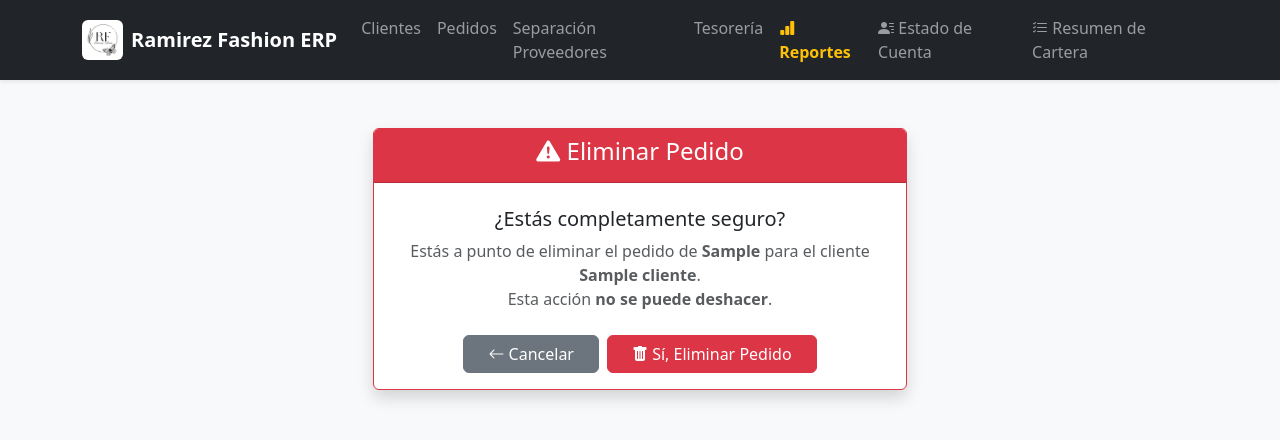
After one commit to ricardona824-tech/ramirez-fashion-erp, a Django app: page /clientes/pedidos/eliminar/00000000-0000-0000-0000-000000000001/ in a window 1280 px wide. The commit adds this page. Shown: the top 440 px of the page. Run offline with Django 5.2, Linux system fonts and the light colour scheme; tables that the repository leaves empty hold one stand-in row (values such as "Sample post").

Commit message:
Agregada funcionalidad y pantalla de confirmación para eliminar pedidos

```diff
--- a/clientes/urls.py
+++ b/clientes/urls.py
@@ -19,4 +19,5 @@ urlpatterns = [
     path('pedidos/cancelar/<uuid:pk>/', views.cancelar_venta, name='cancelar_venta'),
     path('pedidos/editar/<uuid:id_pedido>/', views.editar_pedido, name='editar_pedido'),
     path('pedidos/pagar-proveedor/<uuid:id_pedido>/', views.registrar_pago_proveedor, name='registrar_pago_proveedor'),
+    path('pedidos/eliminar/<uuid:pk>/', views.eliminar_pedido, name='eliminar_pedido'),
 ]
--- a/clientes/views.py
+++ b/clientes/views.py
@@ -336,3 +336,18 @@ def editar_pedido(request, id_pedido):
         'form': form,
         'titulo': f'Editar Pedido - {pedido.cliente.nombre}'
     })
+
+
+def eliminar_pedido(request, pk):
+    # Buscamos el pedido por su ID
+    pedido = get_object_or_404(Pedido, pk=pk)
+
+    # Si el usuario hace clic en el botón rojo de confirmación (POST)
+    if request.method == 'POST':
+        producto_nombre = pedido.producto
+        pedido.delete()
+        messages.success(request, f"El pedido de {producto_nombre} fue eliminado correctamente.")
+        return redirect('clientes:lista_pedidos')
+
+    # Si solo está entrando a ver la pantalla de confirmación (GET)
+    return render(request, 'clientes/eliminar_pedido.html', {'pedido': pedido})
--- /dev/null
+++ b/templates/clientes/eliminar_pedido.html
@@ -0,0 +1,34 @@
+{% extends 'base.html' %}
+{% block content %}
+<div class="container mt-5">
+    <div class="row justify-content-center">
+        <div class="col-md-6">
+            <div class="card border-danger shadow">
+                <div class="card-header bg-danger text-white text-center">
+                    <h4><i class="bi bi-exclamation-triangle-fill"></i> Eliminar Pedido</h4>
+                </div>
+                <div class="card-body text-center">
+                    <h5 class="card-title mt-2">¿Estás completamente seguro?</h5>
+                    <p class="card-text text-muted mb-4">
+                        Estás a punto de eliminar el pedido de <strong>{{ pedido.producto }}</strong>
+                        para el cliente <strong>{{ pedido.cliente.nombre }}</strong>. <br>
+                        Esta acción <strong>no se puede deshacer</strong>.
+                    </p>
+
+                    <form method="POST">
+                        {% csrf_token %}
+                        <div class="d-grid gap-2 d-md-flex justify-content-md-center">
+                            <a href="{% url 'clientes:lista_pedidos' %}" class="btn btn-secondary px-4">
+                                <i class="bi bi-arrow-left"></i> Cancelar
+                            </a>
+                            <button type="submit" class="btn btn-danger px-4">
+                                <i class="bi bi-trash-fill"></i> Sí, Eliminar Pedido
+                            </button>
+                        </div>
+                    </form>
+                </div>
+            </div>
+        </div>
+    </div>
+</div>
+{% endblock %}
--- a/templates/clientes/lista_pedidos.html
+++ b/templates/clientes/lista_pedidos.html
@@ -61,6 +61,9 @@
                             <span class="badge bg-secondary">{{ pedido.get_estado_display }}</span>
                             <a href="{% url 'clientes:editar_pedido' pedido.id_pedido %}" class="btn btn-sm btn-outline-primary shadow-sm" style="padding: 0.15rem 0.4rem;" title="Editar Pedido">
                                 <i class="bi bi-pencil-square"></i>
+                            </a>
+                            <a href="{% url 'clientes:eliminar_pedido' pedido.id_pedido %}" class="btn btn-sm btn-outline-danger shadow-sm" style="padding: 0.15rem 0.4rem;" title="Eliminar Pedido">
+                                <i class="bi bi-trash"></i>
                             </a>
                         </div>
 
```
